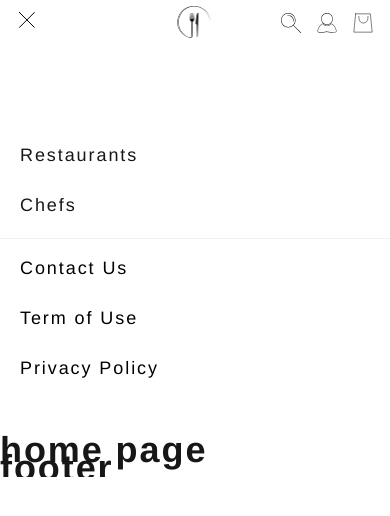
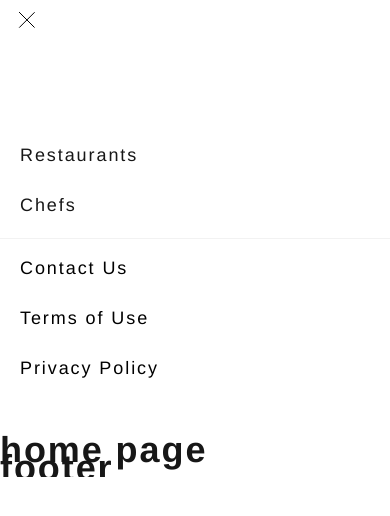
Before and after one commit to keren-elbaz-m/epicure_client, a Next.js app: page / in a window 390 px wide. Both pictures are taken after a click on the button 27 px from the left and 23 px from the top of the page. Shown: the top 516 px of the page. Built offline with nearby package versions, Linux system fonts and the light colour scheme.

Commit message:
Created navbar footer links array in order to replace hardcoded links
Created navbarFooterLinks array to store footer link data and replaced hardcoded footer links in MobileNavbar with dynamic rendering from the array

```diff
--- a/src/app/components/navbar/Navbar.module.scss
+++ b/src/app/components/navbar/Navbar.module.scss
@@ -6,6 +6,20 @@ $menu-footer-border-color: #F2F2F2;
 $close-border-color: #000000;
 $background-color: #FFFFFF;
 $icons-size: 24px;
+
+@mixin visible-state($visible: true, $x: -50%) {
+  transition: opacity 0.3s ease, transform 0.3s ease, visibility 0.3s ease;
+
+  @if $visible {
+    opacity: 1;
+    transform: translateX($x) translateY(0);
+    visibility: visible;
+  } @else {
+    opacity: 0;
+    transform: translateX($x) translateY(-10px);
+    visibility: hidden;
+  }
+}
 
 @mixin navbar-font {
   font-family: "Helvetica Neue", sans-serif;
@@ -46,16 +60,32 @@ body{
   cursor: pointer;
 }
 
-.logo {
+.logoWrapper {
   position: absolute;
   left: 50%;
   transform: translateX(-50%);
+  height: 100%;
+  display: flex;
+  align-items: center;
+}
+
+.logo {
+  @include visible-state(true, -50%);
+}
+
+.logo.hidden {
+  @include visible-state(false, -50%);
 }
 
 .icons {
   display: flex;
   gap: 16px;
   font-size: $icons-size;
+  @include visible-state(true, 0);
+}
+
+.icons.hidden {
+  @include visible-state(false, 0);
 }
 
 %menu-style {
--- a/src/app/components/navbar/NavbarMobile.tsx
+++ b/src/app/components/navbar/NavbarMobile.tsx
@@ -1,6 +1,7 @@
 'use client'
 
 import { useState } from "react";
+import { navbarFooterLinks } from "@/app/data/link";
 
 import Link from "next/link";
 import hamburger from "@/app/assets/icons/hamburger.svg";
@@ -12,27 +13,33 @@ import close_icon from "@/app/assets/icons/close_icon.svg";
 import Image from "next/image";
 import styles from "@/app/components/navbar/Navbar.module.scss";
 
+export default function NavbarMobile() {
+    const [menuOpen, setMenuOpen] = useState(false);
 
-export default function Navbar() {
-    const [menuOpen, setMenuOpen] = useState(false);
     return (
         <>
             <nav className={styles.navbar}>
-            <button onClick={() => setMenuOpen(!menuOpen)} className={styles.hamburger}>
+                <button
+                    onClick={() => setMenuOpen(!menuOpen)}
+                    className={styles.hamburger}
+                >
                     {menuOpen
                         ? <Image src={close_icon} alt="close icon" />
                         : <Image src={hamburger} alt="hamburger" />
                     }
                 </button>
-                <div className={styles.logo}>
+
+                <div className={styles.logoWrapper}>
+                    <div className={`${styles.logo} ${menuOpen ? styles.hidden : ""}`}>
                         <Image src={epicure_logo} alt="epicure logo" />
                     </div>
-                <div className={styles.icons}>
+                </div>
+
+                <div className={`${styles.icons} ${menuOpen ? styles.hidden : ""}`}>
                     <Image src={search_icon} alt="search icon" />
                     <Image src={person_icon} alt="person icon" />
                     <Image src={shopping_bag_icon} alt="shopping bag icon" />
                 </div>
-
             </nav>
 
             {menuOpen && (
@@ -42,13 +49,13 @@ export default function Navbar() {
                         <Link href="/chefs">Chefs</Link>
                     </div>
                     <div className={styles.menuFooter}>
-                        <Link href="/contact">Contact Us</Link>
-                        <Link href="/terms">Term of Use</Link>
-                        <Link href="/privacy">Privacy Policy</Link>
+                        {navbarFooterLinks.map((link) => (
+                            <Link key={link.path} href={link.path}>
+                                {link.label}
+                            </Link>
+                        ))}
                     </div>
                 </div>
-
-
             )}
         </>
     );
--- a/src/app/data/link.ts
+++ b/src/app/data/link.ts
@@ -0,0 +1,14 @@
+export const navbarFooterLinks = [
+    {
+      label: "Contact Us",
+      path: "/contact",
+    },
+    {
+      label: "Terms of Use",
+      path: "/terms",
+    },
+    {
+      label: "Privacy Policy",
+      path: "/privacy",
+    },
+  ];
```
Lines whose indentation alone changed are shown as unchanged.
